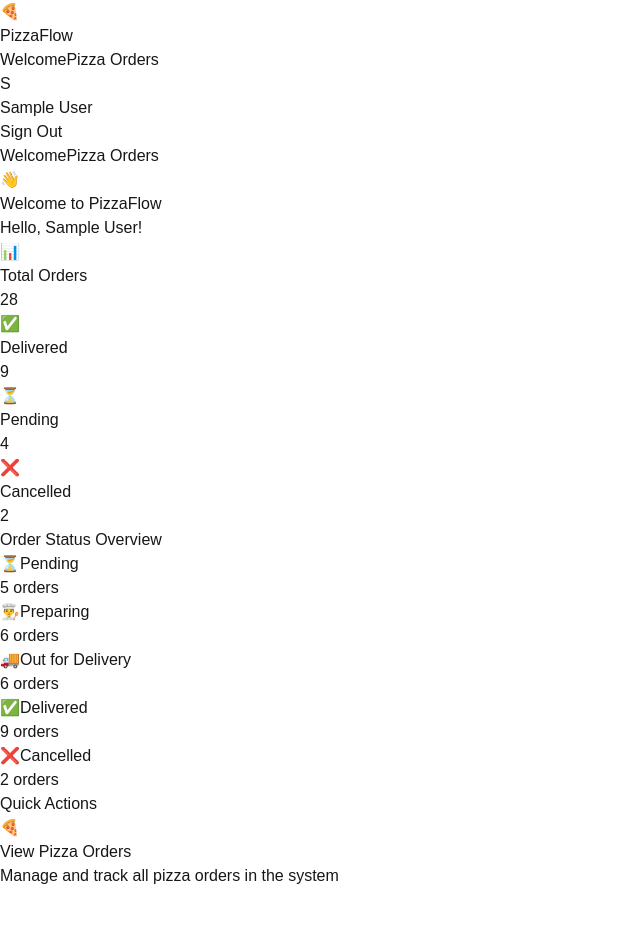
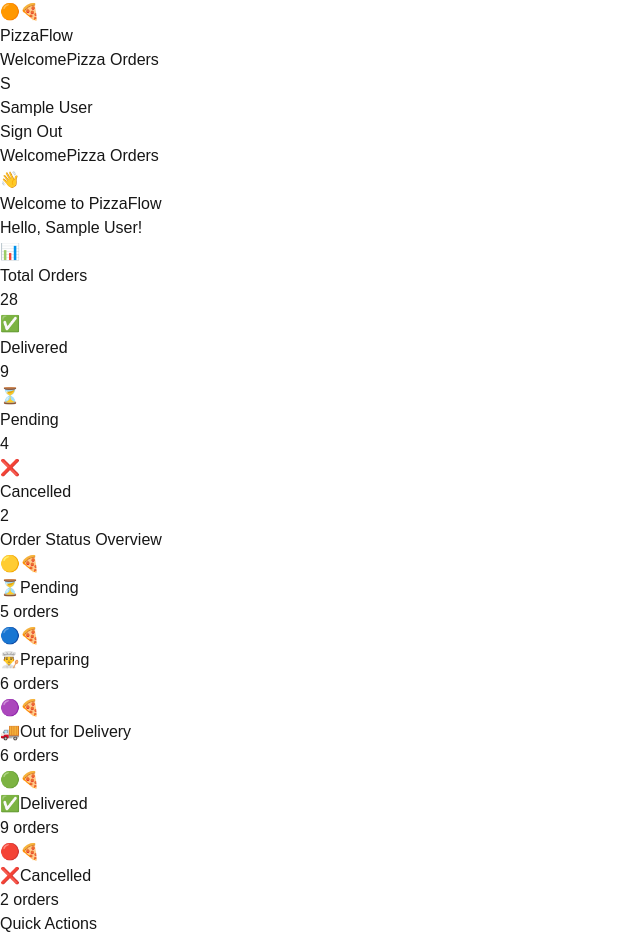
Before and after one commit to Ashwinpatel7/PizzaFlow, a Next.js app: page /dashboard in a window 1280 px wide. Shown: the top 937 px of the page, without its empty margins (0-640 px from the left). Built offline with nearby package versions, Linux system fonts and the light colour scheme; no server answers; sample sign-in values are in the browser's storage.

Commit message:
Add colorful pizza logos for different order statuses

```diff
--- a/src/app/auth/signin/page.tsx
+++ b/src/app/auth/signin/page.tsx
@@ -45,8 +45,8 @@ function SignInContent() {
     <div className="min-h-screen flex items-center justify-center bg-gray-50">
       <div className="max-w-sm w-full space-y-8 p-8">
         <div className="text-center">
-          <div className="mx-auto h-20 w-20 bg-orange-500 rounded-full flex items-center justify-center mb-8">
-            <span className="text-white text-3xl">🍕</span>
+          <div className="mx-auto h-20 w-20 bg-gradient-to-br from-orange-400 to-red-500 rounded-full flex items-center justify-center mb-8 shadow-lg">
+            <span className="text-4xl">🟠🍕</span>
           </div>
           <h2 className="text-3xl font-bold text-gray-900 mb-2">
             PizzaFlow
--- a/src/app/dashboard/layout.tsx
+++ b/src/app/dashboard/layout.tsx
@@ -56,8 +56,8 @@ function DashboardContent({
           <div className="flex justify-between h-16">
             <div className="flex">
               <div className="flex-shrink-0 flex items-center">
-                <div className="h-8 w-8 bg-orange-500 rounded-full flex items-center justify-center">
-                  <span className="text-white text-lg">🍕</span>
+                <div className="h-8 w-8 bg-gradient-to-br from-orange-400 to-red-500 rounded-full flex items-center justify-center shadow-md">
+                  <span className="text-lg">🟠🍕</span>
                 </div>
                 <span className="ml-2 text-xl font-bold text-gray-900">PizzaFlow</span>
               </div>
--- a/src/app/dashboard/page.tsx
+++ b/src/app/dashboard/page.tsx
@@ -3,6 +3,7 @@
 import { useSession } from "next-auth/react";
 import Link from "next/link";
 import { StatusBadge } from "@/app/components/StatusBadge";
+import { mockPizzaOrders, getStatusConfig } from "@/lib/mockData";
 
 function DashboardContent() {
   const { data: session } = useSession();
@@ -126,23 +127,28 @@ function DashboardContent() {
             Order Status Overview
           </h3>
           <div className="grid grid-cols-2 sm:grid-cols-3 lg:grid-cols-5 gap-4">
-            <div className="text-center">
+            <div className="text-center p-4 rounded-lg bg-amber-50 border border-amber-200">
+              <div className="text-3xl mb-2">🟡🍕</div>
               <StatusBadge status="Pending" size="sm" showDot={false} />
               <p className="text-sm text-gray-600 mt-1">5 orders</p>
             </div>
-            <div className="text-center">
+            <div className="text-center p-4 rounded-lg bg-blue-50 border border-blue-200">
+              <div className="text-3xl mb-2">🔵🍕</div>
               <StatusBadge status="Preparing" size="sm" showDot={false} />
               <p className="text-sm text-gray-600 mt-1">6 orders</p>
             </div>
-            <div className="text-center">
+            <div className="text-center p-4 rounded-lg bg-purple-50 border border-purple-200">
+              <div className="text-3xl mb-2">🟣🍕</div>
               <StatusBadge status="Out for Delivery" size="sm" showDot={false} />
               <p className="text-sm text-gray-600 mt-1">6 orders</p>
             </div>
-            <div className="text-center">
+            <div className="text-center p-4 rounded-lg bg-emerald-50 border border-emerald-200">
+              <div className="text-3xl mb-2">🟢🍕</div>
               <StatusBadge status="Delivered" size="sm" showDot={false} />
               <p className="text-sm text-gray-600 mt-1">9 orders</p>
             </div>
-            <div className="text-center">
+            <div className="text-center p-4 rounded-lg bg-red-50 border border-red-200">
+              <div className="text-3xl mb-2">🔴🍕</div>
               <StatusBadge status="Cancelled" size="sm" showDot={false} />
               <p className="text-sm text-gray-600 mt-1">2 orders</p>
             </div>
@@ -163,7 +169,7 @@ function DashboardContent() {
             >
               <div>
                 <span className="rounded-lg inline-flex p-3 bg-orange-50 text-orange-600 ring-4 ring-white">
-                  <span className="text-2xl">🍕</span>
+                  <span className="text-2xl">🟠🍕</span>
                 </span>
               </div>
               <div className="mt-4">
--- a/src/lib/mockData.ts
+++ b/src/lib/mockData.ts
@@ -240,37 +240,43 @@ export const getStatusConfig = (status: PizzaOrder['status']) => {
       return {
         color: 'bg-amber-100 text-amber-800 border-amber-200',
         icon: '⏳',
-        dotColor: 'bg-amber-400'
+        dotColor: 'bg-amber-400',
+        pizzaIcon: '🟡🍕' // Yellow pizza for pending
       };
     case 'Preparing':
       return {
         color: 'bg-blue-100 text-blue-800 border-blue-200',
         icon: '👨‍🍳',
-        dotColor: 'bg-blue-400'
+        dotColor: 'bg-blue-400',
+        pizzaIcon: '🔵🍕' // Blue pizza for preparing
       };
     case 'Out for Delivery':
       return {
         color: 'bg-purple-100 text-purple-800 border-purple-200',
         icon: '🚚',
-        dotColor: 'bg-purple-400'
+        dotColor: 'bg-purple-400',
+        pizzaIcon: '🟣🍕' // Purple pizza for delivery
       };
     case 'Delivered':
       return {
         color: 'bg-emerald-100 text-emerald-800 border-emerald-200',
         icon: '✅',
-        dotColor: 'bg-emerald-400'
+        dotColor: 'bg-emerald-400',
+        pizzaIcon: '🟢🍕' // Green pizza for delivered
       };
     case 'Cancelled':
       return {
         color: 'bg-red-100 text-red-800 border-red-200',
         icon: '❌',
-        dotColor: 'bg-red-400'
+        dotColor: 'bg-red-400',
+        pizzaIcon: '🔴🍕' // Red pizza for cancelled
       };
     default:
       return {
         color: 'bg-gray-100 text-gray-800 border-gray-200',
         icon: '❓',
-        dotColor: 'bg-gray-400'
+        dotColor: 'bg-gray-400',
+        pizzaIcon: '⚪🍕' // Gray pizza for unknown
       };
   }
 };
```
Also changed, not shown: src/app/dashboard/orders/page.tsx (+30 -15 lines).
